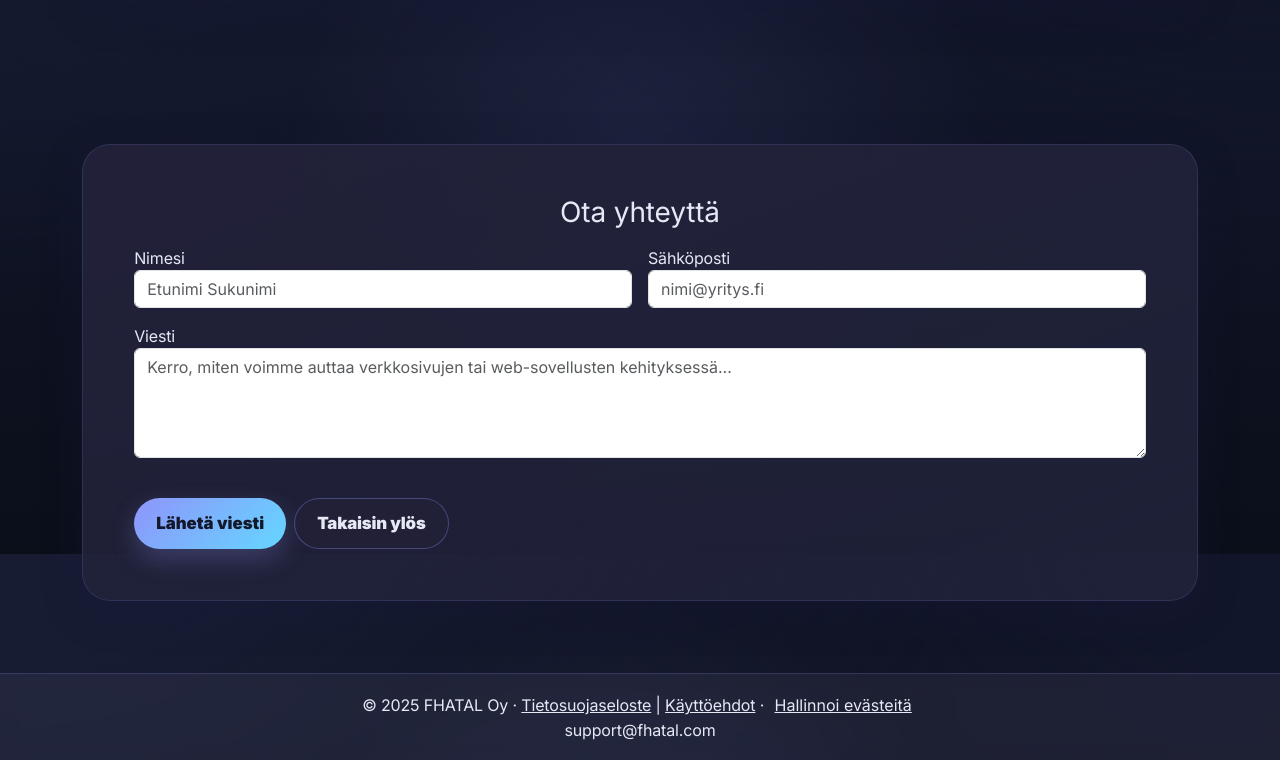
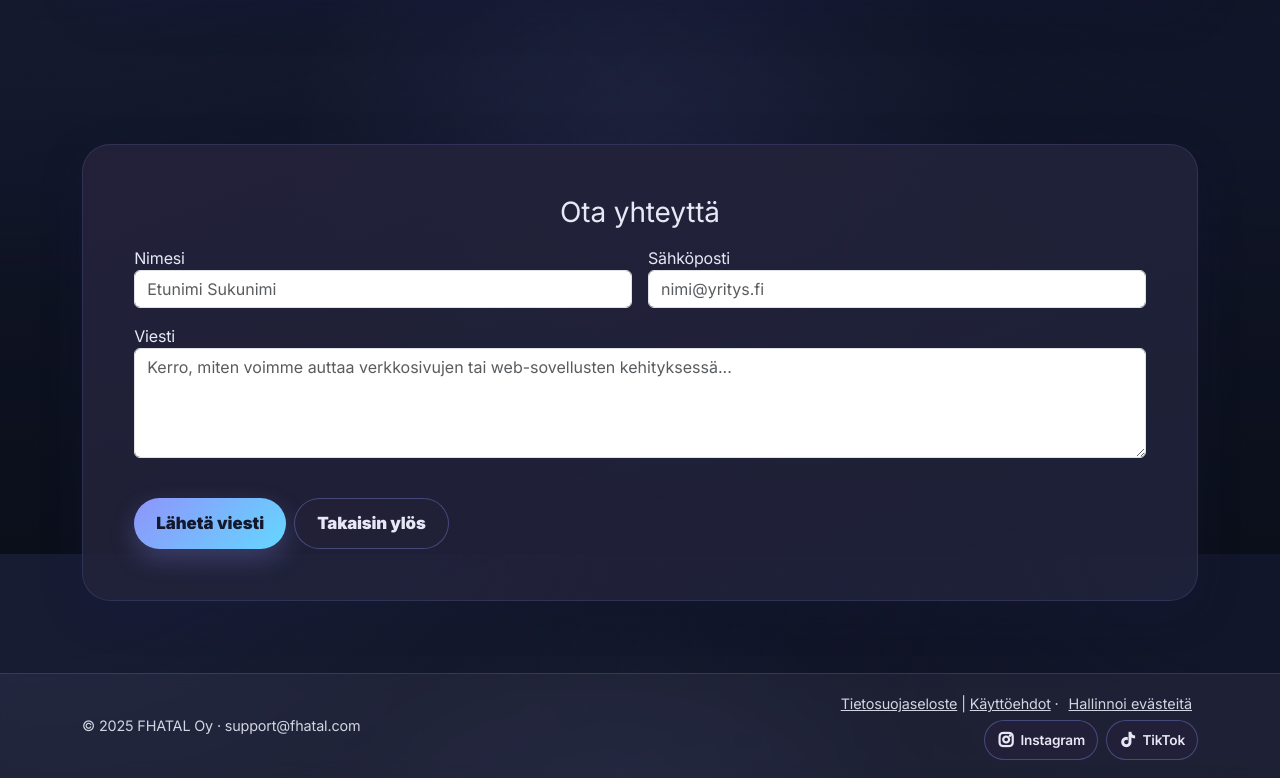
Before and after one commit to Fhatal-Studios/Fhatal-studios, a plain HTML site: page index.html in a window 1280 px wide. Shown: the part 5846-6624 px from the top of the page. Drawn offline with nearby package versions, Linux system fonts and the light colour scheme.

Commit message:
Enhance footer layout and styling for improved usability and aesthetics

```diff
--- a/index.html
+++ b/index.html
@@ -172,9 +172,60 @@
     }
 
     /* Footer */
-    footer{border-top:1px solid rgba(143,148,251,.18); background:rgba(224,222,255,.06); backdrop-filter:blur(8px); color:var(--ink); padding:18px 0; text-align:center}
+    footer{
+      border-top:1px solid rgba(143,148,251,.18);
+      background:rgba(224,222,255,.06);
+      backdrop-filter:blur(8px);
+      color:var(--ink);
+      padding:18px 0;
+    }
+    .footer-inner{
+      display:flex;
+      flex-direction:column;
+      gap:6px;
+      align-items:center;
+      justify-content:center;
+      text-align:center;
+      font-size:.9rem;
+    }
+    .footer-left{opacity:.9}
+    .footer-links{opacity:.9}
     .footer-link{color:var(--ink); text-decoration:underline}
     .footer-link:hover{color:#fff}
+    .footer-social{
+      display:flex;
+      flex-wrap:wrap;
+      gap:8px;
+      justify-content:center;
+      margin-top:4px;
+    }
+    .footer-badge{
+      display:inline-flex;
+      align-items:center;
+      gap:6px;
+      padding:6px 12px;
+      border-radius:999px;
+      border:1px solid rgba(143,148,251,.35);
+      background:rgba(35,34,58,.85);
+      font-size:.85rem;
+      font-weight:600;
+    }
+    .footer-badge i{
+      font-size:1.1rem;
+    }
+    .footer-badge:hover {
+      transform: scale(1.1);
+      background: var(--brand);
+      color: #fff;
+    }
+    @media (min-width:768px){
+      .footer-inner{
+        flex-direction:row;
+        justify-content:space-between;
+        text-align:left;
+      }
+      .footer-social{justify-content:flex-end;}
+    }
 
     /* Reveal fade-up */
     .reveal{opacity:0; transform:translateY(14px); transition:opacity .5s, transform .5s}
@@ -543,11 +594,25 @@
 
   <!-- Footer -->
   <footer>
-    <div class="container">
-      © 2025 FHATAL Oy ·
-      <a class="footer-link" href="privacy.html">Tietosuojaseloste</a> |
-      <a class="footer-link" href="terms.html">Käyttöehdot</a> ·
-      <button id="manageCookies" class="footer-link" style="background:none;border:none">Hallinnoi evästeitä</button><br/>support@fhatal.com
+    <div class="container footer-inner">
+      <div class="footer-left">
+        © 2025 FHATAL Oy · support@fhatal.com
+      </div>
+      <div class="footer-right text-md-end">
+        <div class="footer-links">
+          <a class="footer-link" href="privacy.html">Tietosuojaseloste</a> |
+          <a class="footer-link" href="terms.html">Käyttöehdot</a> ·
+          <button id="manageCookies" class="footer-link" style="background:none;border:none">Hallinnoi evästeitä</button>
+        </div>
+        <div class="footer-social">
+          <a href="https://www.instagram.com/fhatal_oy" class="footer-badge" aria-label="FHATAL Instagram">
+            <i class="ri-instagram-line"></i><span>Instagram</span>
+          </a>
+          <a href="https://www.tiktok.com/@fhatal.oy" class="footer-badge" aria-label="FHATAL TikTok">
+            <i class="ri-tiktok-fill"></i><span>TikTok</span>
+          </a>
+        </div>
+      </div>
     </div>
   </footer>
 
@@ -610,6 +675,7 @@
 
         gtag('js', new Date());
         gtag('consent','default',{
+
           analytics_storage: consent.analytics ? 'granted':'denied',
           functionality_storage:'granted',
           security_storage:'granted'
```
